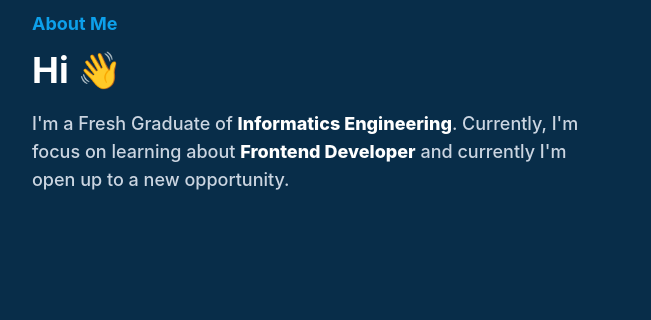
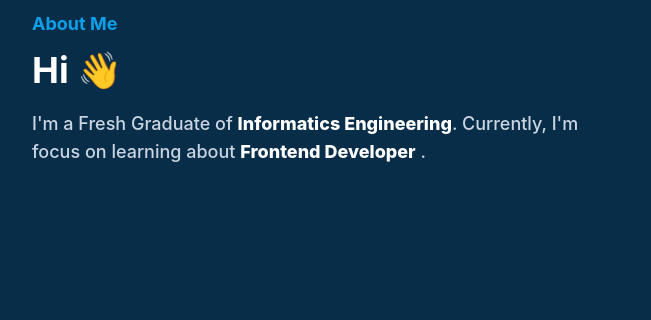
Before and after one commit to Luthfi02/portofolio-tailwind, a website: page index.html in a window 1280 px wide. Shown: the part 641-961 px from the top of the page, 0-651 px from the left. Drawn offline with Linux system fonts and the light colour scheme.

Commit message:
Update baru

```diff
--- a/index.html
+++ b/index.html
@@ -155,7 +155,7 @@
                 >Informatics Engineering</span
               >. Currently, I'm focus on learning about
               <span class="font-extrabold text-white">Frontend Developer</span>
-              and currently I'm open up to a new opportunity.
+              .
             </p>
           </div>
           <div class="w-full px-4 lg:w-1/2">
```
Also changed, not shown: dist/output.css.
